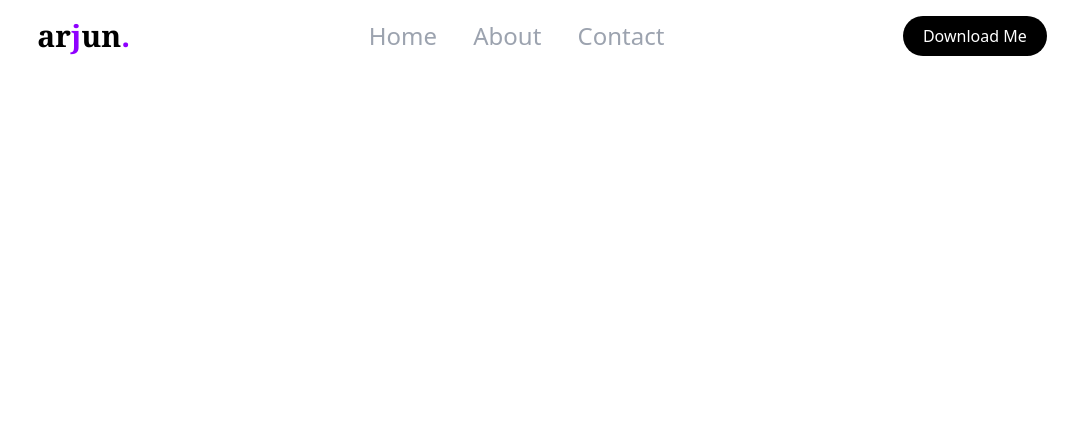
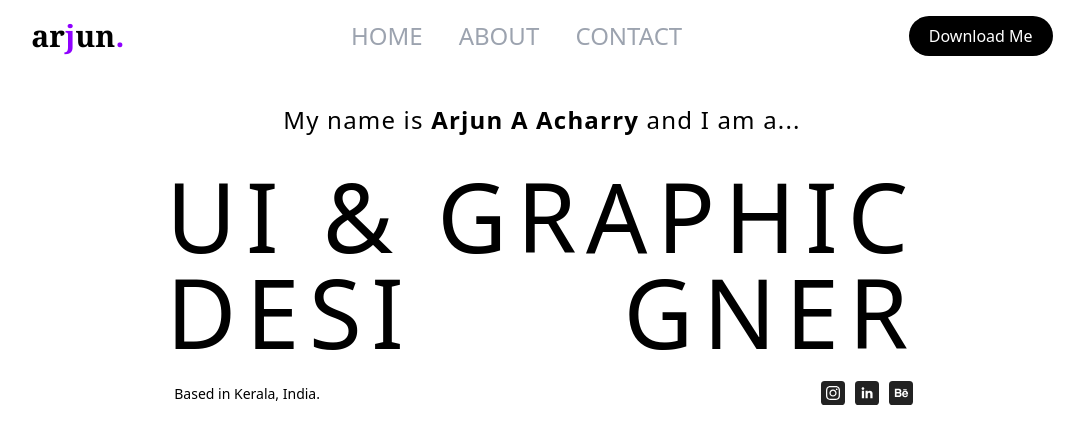
Before and after one commit to blitzbugg/Arjun, a website: page src/index.html in a window 1280 px wide. Shown: the whole page, without its empty margins (98-1182 px from the left). Drawn offline with nearby package versions, Linux system fonts and the light colour scheme.

Commit message:
The photo section has almost done photo is not added yet

```diff
--- a/src/index.html
+++ b/src/index.html
@@ -15,15 +15,39 @@
             <a href="#" class=" text-3xl font-bold font-serif">ar<span class="text-[#8f00ff]">j</span>un<span class="text-[#8f00ff]">.</span></a>
             <!-- Navbar links -->
             <div class="space-x-8">
-                <a href="#" class="text-gray-400 hover:text-black text-2xl">Home</a>
-                <a href="#" class="text-gray-400 hover:text-black text-2xl">About</a>
-                <a href="#" class="text-gray-400 hover:text-black text-2xl">Contact</a>
+                <a href="#" class="text-gray-400 hover:text-black text-2xl">HOME</a>
+                <a href="#" class="text-gray-400 hover:text-black text-2xl">ABOUT</a>
+                <a href="#" class="text-gray-400 hover:text-black text-2xl">CONTACT</a>
             </div>
             <!-- Button -->
             <button class="p-2 px-5 bg-black text-white rounded-3xl">Download Me</button>
     </nav>
+    <!-- Photo Section -->
+    <div class="flex flex-col justify-center items-center mt-8">
+        <div>
+            <p class="text-2xl tracking-wider">My name is <span class="font-bold">Arjun A Acharry</span> and I am a...</p>
+        </div>
+        <div class="text-8xl tracking-widest mt-8">
+            <h1 class="">UI <span class="">&</span> GRAPHIC</h1>
+            <div class="flex">
+                <h1 class="flex-1">DESI</h1>
+                <h1>GNER</h1>
+            </div>
+            <div class="flex text-sm tracking-normal mt-4">
+                <p class="flex-1 ml-2 mt-2">Based in Kerala, India.</p>
+                <!-- Social Media Icons by NiftyButtons https://niftybuttons.com --><div style="display: flex; flex-wrap:wrap; align-items: center; justify-content: center;"><a href="https://www.instagram.com/arjun_a_acharry/" target="_blank" rel="noopener noreferrer" style="text-decoration:none;border:0;width:24px;height:24px;padding:2px;margin:5px;color:#ffffff;border-radius:15%;background-color:#222222;"><svg class="niftybutton-instagram" style="display:block;fill:currentColor" data-donate="true" data-tag="ins" data-name="Instagram" viewBox="0 0 512 512" preserveAspectRatio="xMidYMid meet"><title>Instagram social icon</title>
+    <path d="M256 109.3c47.8 0 53.4 0.2 72.3 1 17.4 0.8 26.9 3.7 33.2 6.2 8.4 3.2 14.3 7.1 20.6 13.4 6.3 6.3 10.1 12.2 13.4 20.6 2.5 6.3 5.4 15.8 6.2 33.2 0.9 18.9 1 24.5 1 72.3s-0.2 53.4-1 72.3c-0.8 17.4-3.7 26.9-6.2 33.2 -3.2 8.4-7.1 14.3-13.4 20.6 -6.3 6.3-12.2 10.1-20.6 13.4 -6.3 2.5-15.8 5.4-33.2 6.2 -18.9 0.9-24.5 1-72.3 1s-53.4-0.2-72.3-1c-17.4-0.8-26.9-3.7-33.2-6.2 -8.4-3.2-14.3-7.1-20.6-13.4 -6.3-6.3-10.1-12.2-13.4-20.6 -2.5-6.3-5.4-15.8-6.2-33.2 -0.9-18.9-1-24.5-1-72.3s0.2-53.4 1-72.3c0.8-17.4 3.7-26.9 6.2-33.2 3.2-8.4 7.1-14.3 13.4-20.6 6.3-6.3 12.2-10.1 20.6-13.4 6.3-2.5 15.8-5.4 33.2-6.2C202.6 109.5 208.2 109.3 256 109.3M256 77.1c-48.6 0-54.7 0.2-73.8 1.1 -19 0.9-32.1 3.9-43.4 8.3 -11.8 4.6-21.7 10.7-31.7 20.6 -9.9 9.9-16.1 19.9-20.6 31.7 -4.4 11.4-7.4 24.4-8.3 43.4 -0.9 19.1-1.1 25.2-1.1 73.8 0 48.6 0.2 54.7 1.1 73.8 0.9 19 3.9 32.1 8.3 43.4 4.6 11.8 10.7 21.7 20.6 31.7 9.9 9.9 19.9 16.1 31.7 20.6 11.4 4.4 24.4 7.4 43.4 8.3 19.1 0.9 25.2 1.1 73.8 1.1s54.7-0.2 73.8-1.1c19-0.9 32.1-3.9 43.4-8.3 11.8-4.6 21.7-10.7 31.7-20.6 9.9-9.9 16.1-19.9 20.6-31.7 4.4-11.4 7.4-24.4 8.3-43.4 0.9-19.1 1.1-25.2 1.1-73.8s-0.2-54.7-1.1-73.8c-0.9-19-3.9-32.1-8.3-43.4 -4.6-11.8-10.7-21.7-20.6-31.7 -9.9-9.9-19.9-16.1-31.7-20.6 -11.4-4.4-24.4-7.4-43.4-8.3C310.7 77.3 304.6 77.1 256 77.1L256 77.1z"></path>
+    <path d="M256 164.1c-50.7 0-91.9 41.1-91.9 91.9s41.1 91.9 91.9 91.9 91.9-41.1 91.9-91.9S306.7 164.1 256 164.1zM256 315.6c-32.9 0-59.6-26.7-59.6-59.6s26.7-59.6 59.6-59.6 59.6 26.7 59.6 59.6S288.9 315.6 256 315.6z"></path>
+    <circle cx="351.5" cy="160.5" r="21.5"></circle>
+</svg></a><a href="https://in.linkedin.com/in/arjun-a-acharry" target="_blank" rel="noopener noreferrer" style="text-decoration:none;border:0;width:24px;height:24px;padding:2px;margin:5px;color:#ffffff;border-radius:15%;background-color:#222222;"><svg class="niftybutton-linkedin" style="display:block;fill:currentColor" data-donate="true" data-tag="lin" data-name="LinkedIn" viewBox="0 0 512 512" preserveAspectRatio="xMidYMid meet"><title>LinkedIn social icon</title>
+    <path d="M186.4 142.4c0 19-15.3 34.5-34.2 34.5 -18.9 0-34.2-15.4-34.2-34.5 0-19 15.3-34.5 34.2-34.5C171.1 107.9 186.4 123.4 186.4 142.4zM181.4 201.3h-57.8V388.1h57.8V201.3zM273.8 201.3h-55.4V388.1h55.4c0 0 0-69.3 0-98 0-26.3 12.1-41.9 35.2-41.9 21.3 0 31.5 15 31.5 41.9 0 26.9 0 98 0 98h57.5c0 0 0-68.2 0-118.3 0-50-28.3-74.2-68-74.2 -39.6 0-56.3 30.9-56.3 30.9v-25.2H273.8z"></path>
+</svg></a><a href="https://www.behance.net/arjunaacharry" target="_blank" rel="noopener noreferrer" style="text-decoration:none;border:0;width:24px;height:24px;padding:2px;margin:5px;color:#ffffff;border-radius:15%;background-color:#222222;"><svg class="niftybutton-behance" style="display:block;fill:currentColor" data-donate="true" data-tag="beh" data-name="Behance" viewBox="0 0 512 512" preserveAspectRatio="xMidYMid meet"><title>Behance social icon</title>
+    <path d="M254.8 171.8c6.4 8.9 9.6 19.6 9.6 32 0 12.8-3.2 23.1-9.7 30.9 -3.6 4.4-9 8.4-16 12 10.7 3.9 18.8 10.1 24.2 18.5 5.5 8.4 8.2 18.7 8.2 30.7 0 12.4-3.1 23.6-9.3 33.5 -4 6.6-8.9 12.1-14.9 16.5 -6.7 5.1-14.6 8.6-23.7 10.5 -9.1 1.9-19 2.8-29.6 2.8H99.1V149.5h101.4C226.1 149.8 244.2 157.3 254.8 171.8zM140.9 185.9v46.3h51c9.1 0 16.5-1.7 22.2-5.2 5.7-3.5 8.5-9.6 8.5-18.4 0-9.8-3.8-16.2-11.3-19.4 -6.5-2.2-14.7-3.3-24.8-3.3H140.9zM140.9 266.9v55.9h50.9c9.1 0 16.2-1.2 21.2-3.7 9.2-4.6 13.8-13.3 13.8-26.2 0-10.9-4.5-18.4-13.4-22.5 -5-2.3-12-3.5-21-3.6H140.9L140.9 266.9zM396.4 207.3c10.8 4.8 19.8 12.5 26.8 23 6.4 9.2 10.5 19.9 12.4 32.1 1.1 7.1 1.5 17.4 1.3 30.8H323.9c0.6 15.6 6 26.5 16.2 32.7 6.2 3.9 13.6 5.8 22.4 5.8 9.2 0 16.8-2.4 22.5-7.1 3.2-2.6 5.9-6.1 8.4-10.7h41.4c-1.1 9.2-6.1 18.5-15 28 -13.9 15.1-33.4 22.6-58.4 22.6 -20.6 0-38.9-6.4-54.6-19.1 -15.8-12.7-23.7-33.4-23.7-62.1 0-26.9 7.1-47.5 21.4-61.8 14.2-14.3 32.7-21.5 55.5-21.5C373.4 200 385.6 202.4 396.4 207.3zM335.7 242.3c-5.7 5.9-9.3 13.9-10.8 24h69.9c-0.7-10.8-4.3-18.9-10.8-24.5 -6.5-5.6-14.5-8.4-24.1-8.4C349.5 233.4 341.4 236.4 335.7 242.3zM402.8 161.5h-91.2V182.7h91.2V161.5z"></path>
+</svg></a></div>
+            </div>
 
-
+        </div>
+    </div>
 
 </section>
 
```
